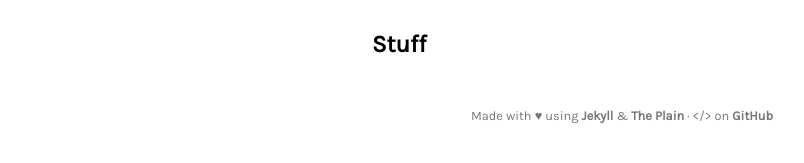
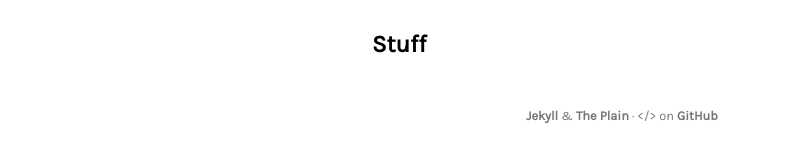
Before and after one commit to nate-brennan/nshivam.github.io, a Jekyll site: the page built from index.html, in a window 1280 px wide. Shown: the part 167-330 px from the top of the page, without its empty margins (18-822 px from the left). Built offline with Jekyll 4.4.1, drawn with Linux system fonts in a browser that asks for light colours.

Commit message:
Update footer.html

```diff
--- a/_includes/footer.html
+++ b/_includes/footer.html
@@ -1,3 +1,3 @@
 <div class="footer">
-  <span class="block">Made with &hearts; using <a href="http://jekyllrb.com/">Jekyll</a> &amp; <a href="https://github.com/heiswayi/the-plain" title="The Plain theme by Heiswayi Nrird">The Plain</a> &middot; &lt;/&gt; on <a href="https://github.com/nshivam" title="Hosted on GitHub">GitHub</a></span>
+  <span class="block"><a href="http://jekyllrb.com/">Jekyll</a> &amp; <a href="https://github.com/heiswayi/the-plain" title="The Plain theme by Heiswayi Nrird">The Plain</a> &middot; &lt;/&gt; on <a href="https://github.com/nshivam" title="Hosted on GitHub">GitHub</a></span>
 </div>
```
